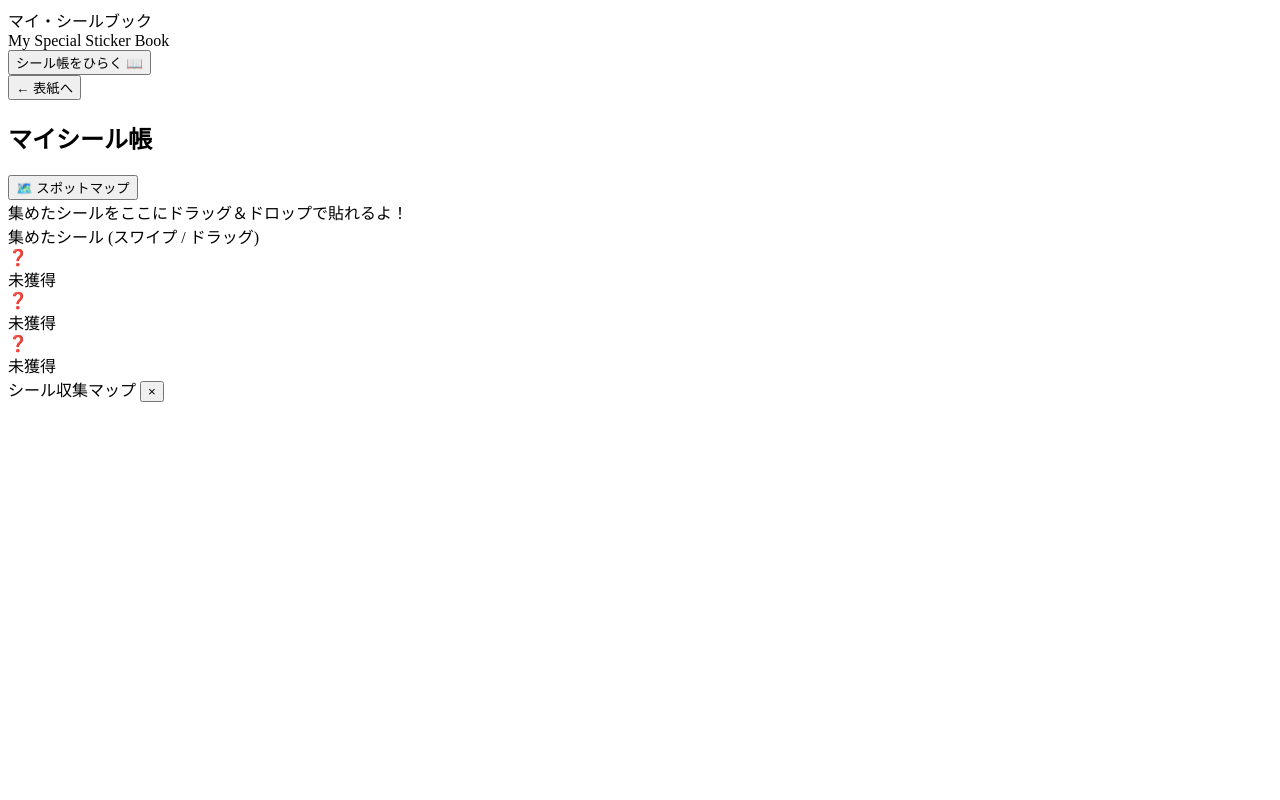
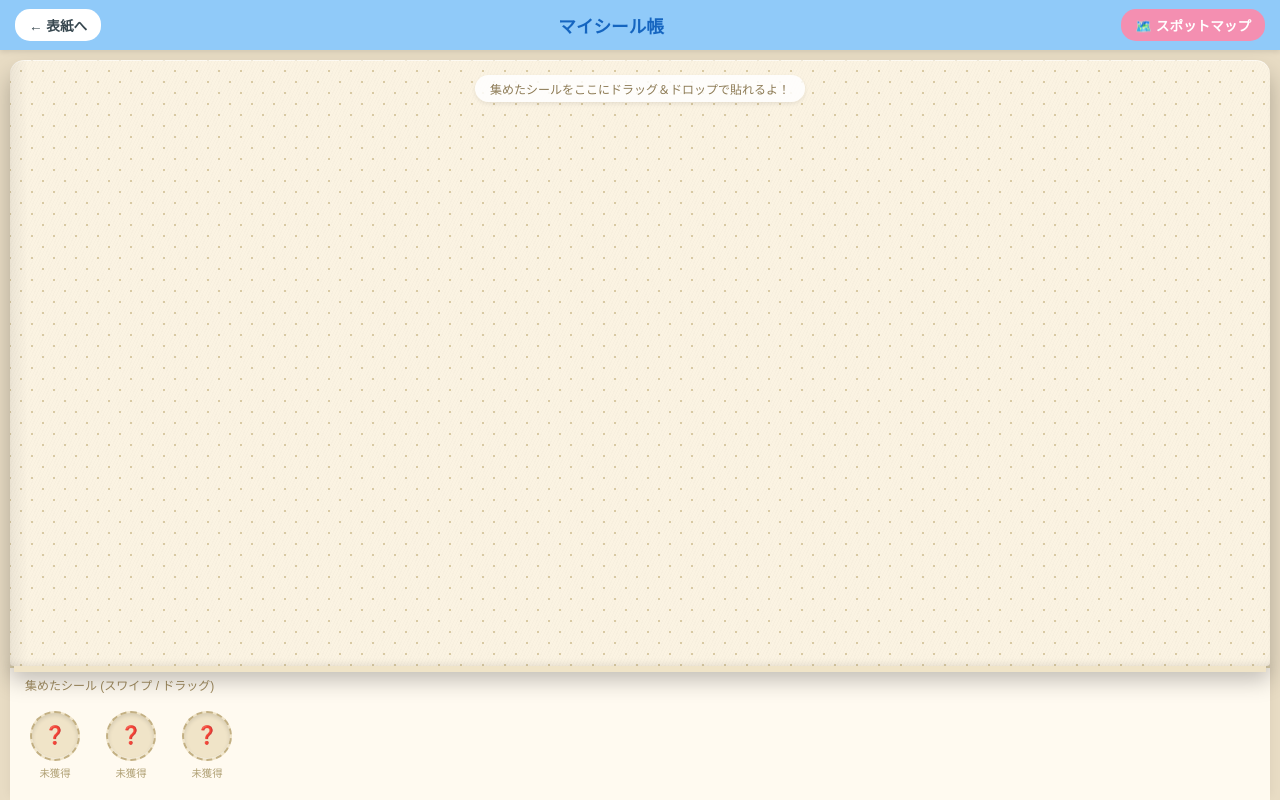
Before and after one commit to tomitomi-b/sticker-book, a website: page public/index.html in a window 1280 px wide. Both pictures are taken after a click on the button "シール帳をひらく 📖". Drawn offline with nearby package versions, Linux system fonts and the light colour scheme.

Commit message:
style-new.cssの全コードを復元

```diff
--- a/public/style-new.css
+++ b/public/style-new.css
@@ -1,4 +1,183 @@
-/* 貼られたシール：ボンボンドロップカプセル風 */
+:root {
+  --cover-bg: #8e24aa;
+  --cover-gold: #ffd54f;
+  --paper-bg: #fbf3e2;
+  --paper-bg-dark: #f0e4c8;
+  --primary-blue: #90caf9;
+  --text-main: #37474f;
+  --accent-pink: #f48fb1;
+}
+
+html, body {
+  margin: 0;
+  padding: 0;
+  width: 100%;
+  height: 100%;
+  font-family: 'Hiragino Kaku Gothic ProN', sans-serif;
+  overflow: hidden;
+  background-color: #263238;
+}
+
+.hidden {
+  display: none !important;
+}
+
+/* 本の表紙デザイン */
+.book-cover {
+  position: absolute;
+  top: 0;
+  left: 0;
+  width: 100vw;
+  height: 100vh;
+  background: linear-gradient(135deg, #ab47bc, #6a1b9a);
+  display: flex;
+  justify-content: center;
+  align-items: center;
+  z-index: 1000;
+  box-shadow: inset 0 0 100px rgba(0,0,0,0.5);
+}
+
+.cover-content {
+  background: rgba(255, 255, 255, 0.1);
+  border: 4px double var(--cover-gold);
+  border-radius: 20px;
+  padding: 40px 30px;
+  text-align: center;
+  box-shadow: 0 10px 30px rgba(0, 0, 0, 0.4);
+  backdrop-filter: blur(5px);
+}
+
+.cover-title {
+  color: var(--cover-gold);
+  font-size: 2rem;
+  font-weight: bold;
+  letter-spacing: 2px;
+  text-shadow: 2px 2px 4px rgba(0,0,0,0.6);
+  margin-bottom: 10px;
+}
+
+.cover-subtitle {
+  color: #f3e5f5;
+  font-size: 0.9rem;
+  margin-bottom: 30px;
+}
+
+.open-book-btn {
+  background: var(--cover-gold);
+  color: #4a148c;
+  border: none;
+  border-radius: 25px;
+  padding: 12px 30px;
+  font-size: 1.1rem;
+  font-weight: bold;
+  cursor: pointer;
+  box-shadow: 0 5px 15px rgba(0,0,0,0.3);
+  transition: transform 0.2s, background 0.2s;
+}
+
+.open-book-btn:active {
+  transform: scale(0.95);
+}
+
+/* シール帳本体 */
+.sticker-book {
+  position: absolute;
+  top: 0;
+  left: 0;
+  width: 100vw;
+  height: 100vh;
+  background-color: #e8dcc4;
+  display: flex;
+  flex-direction: column;
+}
+
+.book-bar {
+  height: 50px;
+  background-color: var(--primary-blue);
+  display: flex;
+  justify-content: space-between;
+  align-items: center;
+  padding: 0 15px;
+  box-shadow: 0 2px 5px rgba(0,0,0,0.1);
+  position: relative;
+  z-index: 2;
+}
+
+.book-bar h2 {
+  margin: 0;
+  font-size: 1.1rem;
+  color: #1565c0;
+}
+
+.nav-btn {
+  background: white;
+  border: none;
+  border-radius: 15px;
+  padding: 6px 14px;
+  font-size: 0.85rem;
+  font-weight: bold;
+  color: var(--text-main);
+  cursor: pointer;
+}
+
+.nav-btn.accent {
+  background: var(--accent-pink);
+  color: white;
+}
+
+.book-body {
+  flex: 1;
+  display: flex;
+  flex-direction: column;
+  position: relative;
+  overflow: hidden;
+  padding: 10px 10px 0;
+  box-sizing: border-box;
+}
+
+/* シール台紙 */
+.sticker-canvas {
+  flex: 1;
+  background-color: var(--paper-bg);
+  background-image:
+    radial-gradient(#d8c9a3 8%, transparent 9%),
+    radial-gradient(#d8c9a3 8%, transparent 9%),
+    repeating-linear-gradient(115deg, rgba(0,0,0,0.015) 0px, rgba(0,0,0,0.015) 1px, transparent 1px, transparent 3px);
+  background-size: 22px 22px, 22px 22px, auto;
+  background-position: 0 0, 11px 11px, 0 0;
+  position: relative;
+  overflow: hidden;
+  border-radius: 14px 14px 4px 4px;
+  box-shadow:
+    0 1px 0 rgba(255,255,255,0.6) inset,
+    0 -6px 10px -6px rgba(0,0,0,0.12) inset,
+    0 10px 0 -4px var(--paper-bg-dark),
+    0 14px 22px rgba(0,0,0,0.25);
+}
+
+.sticker-canvas::before {
+  content: '';
+  position: absolute;
+  inset: 0;
+  pointer-events: none;
+  background: linear-gradient(90deg, rgba(0,0,0,0.06), transparent 18px);
+}
+
+.canvas-hint {
+  position: absolute;
+  top: 15px;
+  left: 50%;
+  transform: translateX(-50%);
+  background: rgba(255, 255, 255, 0.85);
+  padding: 5px 15px;
+  border-radius: 15px;
+  font-size: 0.75rem;
+  color: #8d7b55;
+  pointer-events: none;
+  box-shadow: 0 2px 4px rgba(0,0,0,0.08);
+}
+
+/* 貼られたシール：ドームカプセルぷっくり質感 */
 .placed-sticker {
   position: absolute;
   display: inline-flex;
@@ -12,23 +191,17 @@
   user-select: none;
   -webkit-user-drag: none;
   touch-action: none;
-
-  /* 樹脂ベースの台座とぷっくり立体感 */
   background: radial-gradient(circle at 35% 30%, rgba(255, 255, 255, 0.95) 0%, rgba(255, 255, 255, 0.6) 50%, rgba(240, 240, 240, 0.8) 100%);
   border-radius: 50%;
   border: 3px solid #ffffff;
-
-  /* ドーム状の厚み影 & 接地立体影 */
   box-shadow:
     inset 0 4px 6px rgba(255, 255, 255, 0.9),
     inset 0 -5px 8px rgba(0, 0, 0, 0.15),
     0 4px 8px rgba(0, 0, 0, 0.2),
     0 8px 16px rgba(0, 0, 0, 0.15);
-
   transition: transform 0.12s ease;
 }
 
-/* カプセル表面のプックリ光沢ハイライト */
 .placed-sticker::after {
   content: '';
   position: absolute;
@@ -49,3 +222,126 @@
     inset 0 -5px 8px rgba(0, 0, 0, 0.15),
     0 12px 20px rgba(0, 0, 0, 0.25);
 }
+
+/* 下部トレイ */
+.sticker-tray {
+  height: 116px;
+  background: #fffaf0;
+  border-top: 2px solid #e0d3ae;
+  display: flex;
+  flex-direction: column;
+  padding: 8px 15px;
+  box-shadow: 0 -4px 10px rgba(0,0,0,0.06);
+}
+
+.tray-title {
+  font-size: 0.75rem;
+  color: #a08b5f;
+  margin-bottom: 5px;
+}
+
+.tray-list {
+  display: flex;
+  gap: 16px;
+  overflow-x: auto;
+  align-items: center;
+  height: 100%;
+}
+
+.tray-item {
+  display: flex;
+  flex-direction: column;
+  align-items: center;
+  min-width: 60px;
+  cursor: grab;
+  user-select: none;
+}
+
+.tray-item .icon {
+  width: 46px;
+  height: 46px;
+  display: flex;
+  align-items: center;
+  justify-content: center;
+  font-size: 2rem;
+  border-radius: 50%;
+  background: radial-gradient(circle at 32% 28%, #ffffff 0%, #fbfbfb 45%, #f0f0f0 100%);
+  border: 2px solid #ffffff;
+  box-shadow:
+    0 1px 0 rgba(255,255,255,0.9) inset,
+    0 2px 4px rgba(0,0,0,0.15),
+    0 4px 8px rgba(0,0,0,0.1);
+}
+
+.tray-item .name {
+  font-size: 0.65rem;
+  color: var(--text-main);
+  text-align: center;
+  margin-top: 4px;
+}
+
+.tray-item.locked {
+  cursor: not-allowed;
+}
+
+.tray-item.locked .icon {
+  background: var(--paper-bg-dark);
+  border: 2px dashed #c3b083;
+  box-shadow:
+    inset 0 2px 4px rgba(0,0,0,0.12),
+    inset 0 -1px 0 rgba(255,255,255,0.4);
+  color: #b8a374;
+  font-size: 1.1rem;
+}
+
+.tray-item.locked .name {
+  color: #b0a074;
+}
+
+/* マップモーダル */
+.map-modal {
+  position: absolute;
+  top: 0;
+  left: 0;
+  width: 100vw;
+  height: 100vh;
+  z-index: 500;
+  display: flex;
+  flex-direction: column;
+  background: white;
+}
+
+.map-modal-header {
+  height: 45px;
+  background: #37474f;
+  color: white;
+  display: flex;
+  justify-content: space-between;
+  align-items: center;
+  padding: 0 15px;
+  font-size: 0.9rem;
+}
+
+.close-btn {
+  background: none;
+  border: none;
+  color: white;
+  font-size: 1.5rem;
+  cursor: pointer;
+}
+
+#map {
+  flex: 1;
+  width: 100%;
+}
+
+.get-btn {
+  background-color: #4caf50;
+  color: white;
+  border: none;
+  border-radius: 12px;
+  padding: 5px 10px;
+  cursor: pointer;
+  margin-top: 5px;
+  font-size: 0.75rem;
+}
```
